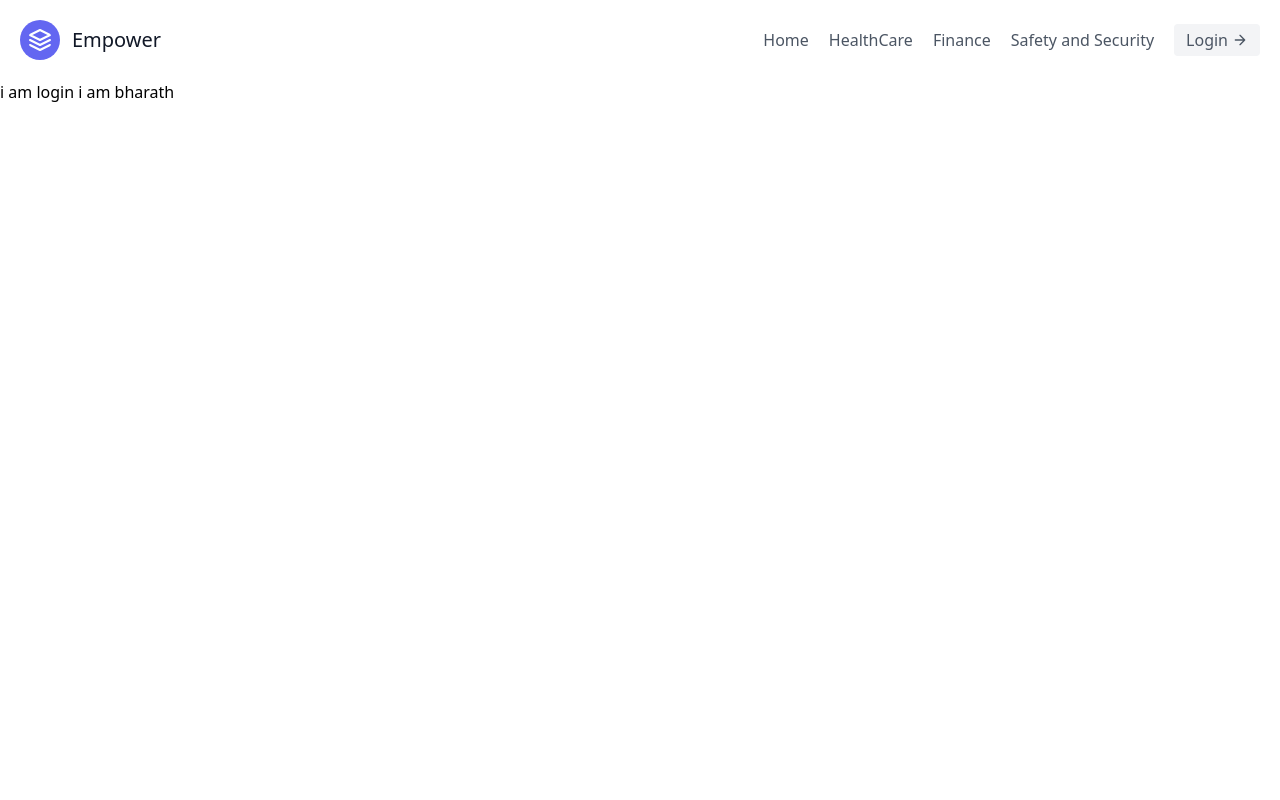
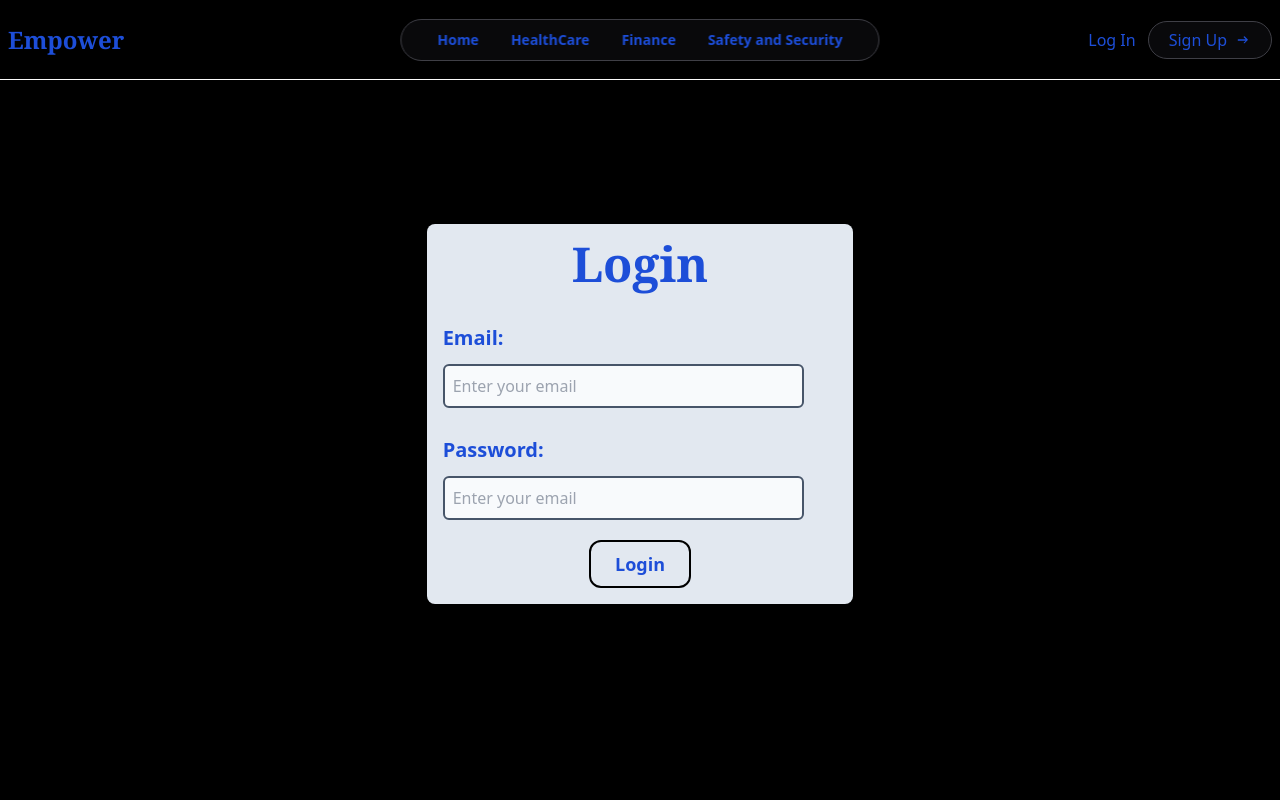
Before and after one commit to AmoghDevWorks/Empower, a React (Create React App) app in the folder frontend/: page /login in a window 1280 px wide. Shown: the top 800 px of the page. Built offline with nearby package versions, Linux system fonts and the light colour scheme.

Commit message:
login page

```diff
--- a/frontend/src/components/Login.js
+++ b/frontend/src/components/Login.js
@@ -1,9 +1,30 @@
-import React from 'react'
+import React, { useRef } from 'react'
 
 const Login = () => {
+
+  const emailRef = useRef(null);
+  const passwordRef = useRef(null)
+
+  const handleClick = () =>{
+
+  }
+
   return (
-    <div>
-      i am login i am bharath
+    <div className='min-h-screen w-screen flex my-36 items-start justify-center'>
+      <div className='h-fit w-1/3 bg-slate-200 p-4 flex items-center justify-center flex-col gap-3 rounded-lg'>
+        <h1 className='text-center text-5xl font-bold font-serif text-blue-700 mb-4'>Login</h1>
+        <div className='w-full flex items-start justify-center gap-3 flex-col my-2'>
+            <label htmlFor='email' className='text-xl font-semibold'>Email:</label>
+            <input ref={emailRef} name='email' type='email' className='bg-slate-50 p-2 w-11/12 border-2 border-slate-600 border-solid rounded-md' placeholder='Enter your email'/>
+        </div>
+        <div className='w-full flex items-start justify-center gap-3 flex-col my-2'>
+            <label htmlFor='email' className='text-xl font-semibold'>Password:</label>
+            <input ref={passwordRef} name='email' type='email' className='bg-slate-50 p-2 w-11/12 border-2 border-slate-600 border-solid rounded-md' placeholder='Enter your email'/>
+        </div>
+        <button onClick={handleClick} className='py-2 px-6 font-semibold text-lg border-2 border-solid border-black rounded-xl hover:bg-black hover:text-slate-200'>
+            Login
+        </button>
+      </div>
     </div>
   )
 }
--- a/frontend/src/components/Navbar.js
+++ b/frontend/src/components/Navbar.js
@@ -3,27 +3,53 @@ import {Link} from 'react-router-dom'
 
 const Navbar = () => {
   return (
-    <header className="text-gray-600 body-font">
-  <div className="container mx-auto flex flex-wrap p-5 flex-col md:flex-row items-center">
-    <Link to={'/'} className="flex title-font font-medium items-center text-gray-900 mb-4 md:mb-0">
-      <svg xmlns="http://www.w3.org/2000/svg" fill="none" stroke="currentColor" stroke-linecap="round" stroke-linejoin="round" stroke-width="2" className="w-10 h-10 text-white p-2 bg-indigo-500 rounded-full" viewBox="0 0 24 24">
-        <path d="M12 2L2 7l10 5 10-5-10-5zM2 17l10 5 10-5M2 12l10 5 10-5"></path>
-      </svg>
-      <span className="ml-3 text-xl">Empower</span>
-    </Link>
-    <nav className="md:ml-auto flex flex-wrap items-center text-base justify-center">
-      <Link to={'/'} className="mr-5 hover:text-gray-900">Home</Link>
-      <Link className="mr-5 hover:text-gray-900">HealthCare</Link>
-      <Link className="mr-5 hover:text-gray-900">Finance</Link>
-      <Link className="mr-5 hover:text-gray-900">Safety and Security</Link>
-    </nav>
-    <Link to={'/login'} className="inline-flex items-center bg-gray-100 border-0 py-1 px-3 focus:outline-none hover:bg-gray-200 rounded text-base mt-4 md:mt-0">Login
-      <svg fill="none" stroke="currentColor" stroke-linecap="round" stroke-linejoin="round" stroke-width="2" className="w-4 h-4 ml-1" viewBox="0 0 24 24">
-        <path d="M5 12h14M12 5l7 7-7 7"></path>
-      </svg>
-    </Link>
-  </div>
-</header>
+    <div className="flex items-center justify-between h-20 w-full bg-black relative p-2 border-b-[1px] border-solid border-zinc-50">
+        <div className="text-blue-700 font-bold text-2xl flex items-center gap-2 font-serif">
+            Empower
+        </div>
+        <div className="absolute left-1/2 transform -translate-x-1/2 flex items-center justify-center text-blue-700 text-sm font-semibold bg-zinc-950 rounded-full backdrop-blur-sm px-5 py-1 overflow-hidden border border-zinc-700">
+            <Link to={'/'} className="hover:text-zinc-100 hover:bg-zinc-800 hover:rounded-full transition duration-700 px-4 py-1.5 rounded-full relative group isolate">
+                <div className="absolute -bottom-5 left-1/2 -translate-x-1/2  duration-700 w-8 h-6 blur-[12px] bg-zinc-700 opacity-0 group-hover:opacity-100 transition -z-10">
+                </div>
+                <div className="absolute -top-5 left-1/2 -translate-x-1/2  duration-700 w-8 h-6 blur-[12px] bg-zinc-700 opacity-0 group-hover:opacity-100 transition -z-10">
+                </div>
+                <span className="z-10 relative text-md">Home</span>
+            </Link>
+            <Link to={''} className="hover:text-zinc-100 hover:bg-zinc-800 hover:rounded-full transition px-4 py-1.5 duration-700 rounded-full relative group isolate">
+                <div className="absolute -bottom-5 left-1/2 -translate-x-1/2  duration-700 w-8 h-6 blur-[12px] bg-zinc-700 opacity-0 group-hover:opacity-100 transition -z-10">
+                </div>
+                <div className="absolute -top-5 left-1/2 -translate-x-1/2  duration-700 w-8 h-6 blur-[12px] bg-zinc-700 opacity-0 group-hover:opacity-100 transition -z-10">
+                </div>
+                <span className="z-10 relative text-md">HealthCare</span>
+            </Link>
+            <Link to={''} className="hover:text-zinc-100 hover:bg-zinc-800 hover:rounded-full transition px-4 py-1.5 duration-700 rounded-full relative group isolate">
+                <div className="absolute -bottom-5 left-1/2 -translate-x-1/2  duration-700 w-8 h-6 blur-[12px] bg-zinc-700 opacity-0 group-hover:opacity-100 transition -z-10">
+                </div>
+                <div className="absolute -top-5 left-1/2 -translate-x-1/2  duration-700 w-8 h-6 blur-[12px] bg-zinc-700 opacity-0 group-hover:opacity-100 transition -z-10">
+                </div>
+                <span className="z-10 relative text-md">Finance</span>
+            </Link>
+            <Link to={''} className="hover:text-zinc-100 hover:bg-zinc-800 hover:rounded-full transition px-4 py-1.5 duration-700 rounded-full relative group isolate">
+                <div className="absolute -bottom-5 left-1/2 -translate-x-1/2  duration-700 w-8 h-6 blur-[12px] bg-zinc-700 opacity-0 group-hover:opacity-100 transition -z-10">
+                </div>
+                <div className="absolute -top-5 left-1/2 -translate-x-1/2  duration-700 w-8 h-6 blur-[12px] bg-zinc-700 opacity-0 group-hover:opacity-100 transition -z-10">
+                </div>
+                <span className="z-10 relative text-md">Safety and Security</span>
+            </Link>
+        </div>
+        <div className="flex items-center justify-center gap-3">
+            <Link to={'/login'} className="text-blue-700 font-medium hover:text-zinc-300 transition">Log In</Link>
+            <Link to={'/signup'} className="text-blue-700 rounded-full px-5 py-1.5 bg-zinc-950 font-medium flex items-center transition border border-zinc-700 relative overflow-hidden group">
+                Sign Up
+                <svg className="inline-block ml-2 group-hover:translate-x-2 transition duration-1000" xmlns="http://www.w3.org/2000/svg" width="16" height="16" viewBox="0 0 24 24">
+                    <path fill="currentColor" d="M13.3 17.275q-.3-.3-.288-.725t.313-.725L16.15 13H5q-.425 0-.713-.288T4 12q0-.425.288-.713T5 11h11.15L13.325 8.175q-.3-.3-.313-.725t.288-.725q.3-.3.725-.288t.725.313l4.15 4.15q.15.15.213.325t.063.375q0 .2-.063.375t-.213.325l-4.15 4.15q-.3.3-.725.313t-.725-.288Z"/>
+                </svg>
+                <div className="absolute -left-6 top-1/2 -translate-y-1/2 w-12 h-3 bg-zinc-100 blur-[18px] group-hover:scale-[3] opacity-0 group-hover:opacity-100 transition duration-1000">
+
+                </div>
+            </Link>
+        </div>
+        </div>
   )
 }
 
--- a/frontend/src/index.js
+++ b/frontend/src/index.js
@@ -9,7 +9,7 @@ import Signup from './components/Signup';
 
 const Structure = () =>{
   return(
-    <div>
+    <div className='bg-black text-blue-700'>
       <Navbar />
       <Outlet />
     </div>
```
